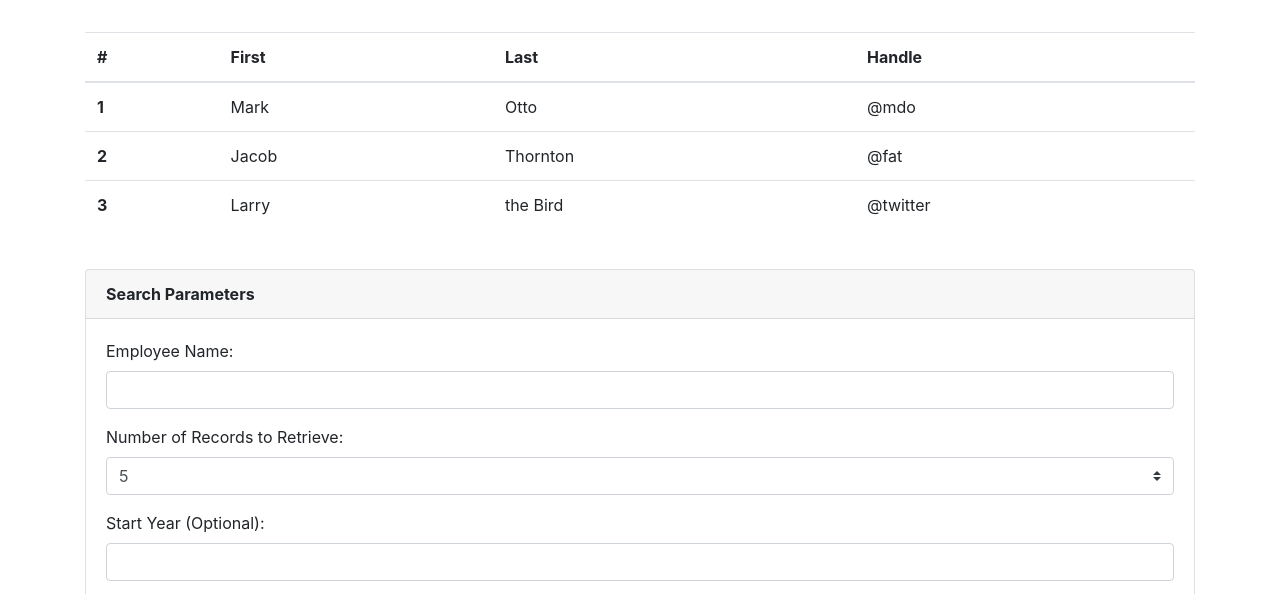
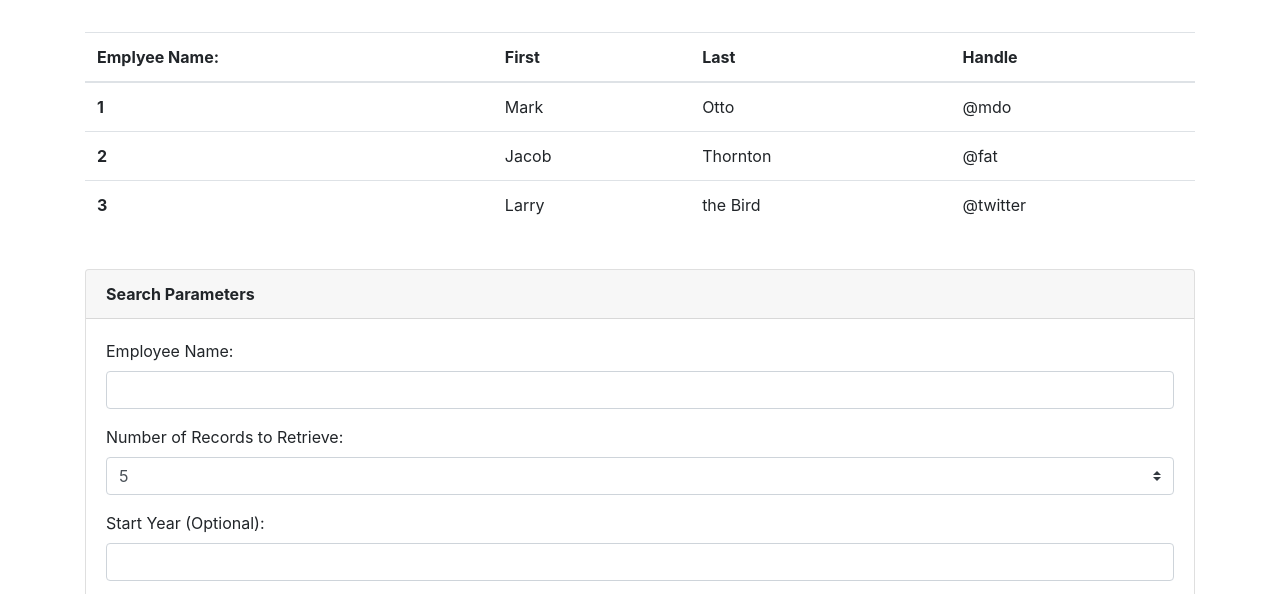
Before and after one commit to evandavies11/DATAMANAGEMENTCLASS, a plain HTML site: page index.html in a window 1280 px wide. Shown: the part 184-778 px from the top of the page. Drawn offline with nearby package versions, Linux system fonts and the light colour scheme.

Commit message:
added table

```diff
--- a/index.html
+++ b/index.html
@@ -26,7 +26,7 @@
         <table class="table">
             <thead>
                 <tr>
-                    <th scope="col">#</th>
+                    <th scope="col">Emplyee Name:</th>
                     <th scope="col">First</th>
                     <th scope="col">Last</th>
                     <th scope="col">Handle</th>
```
